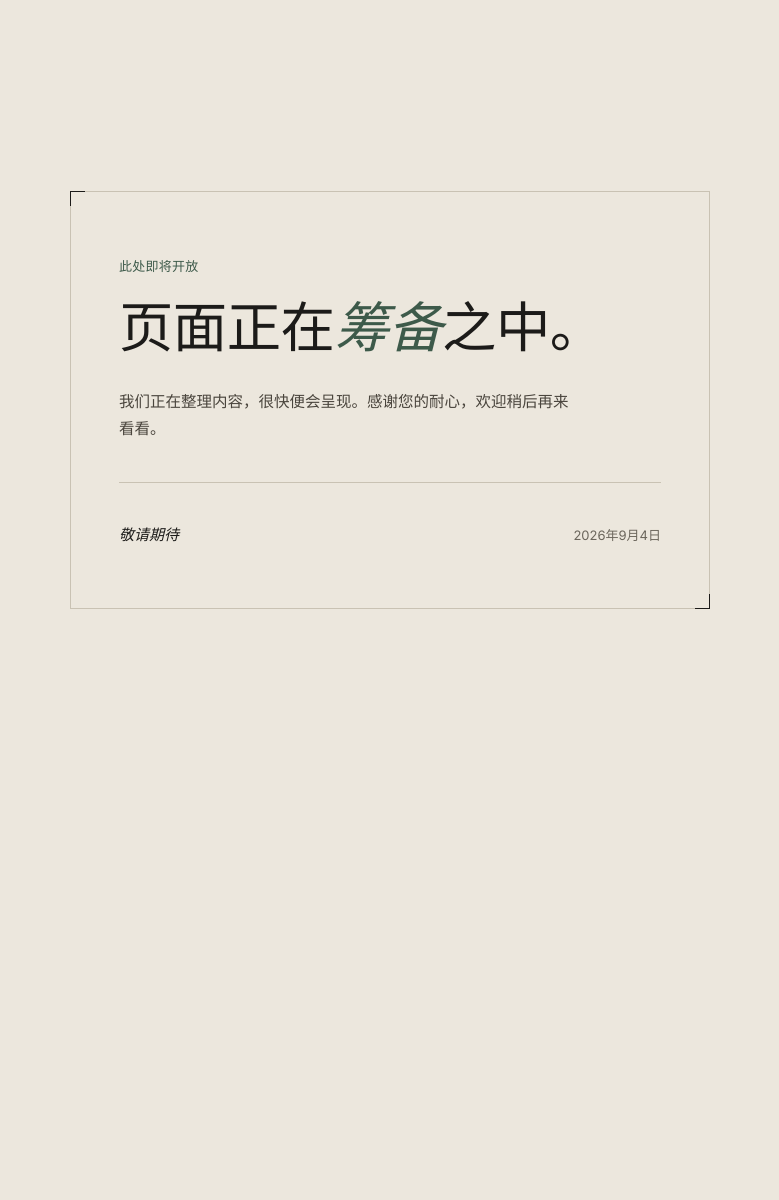
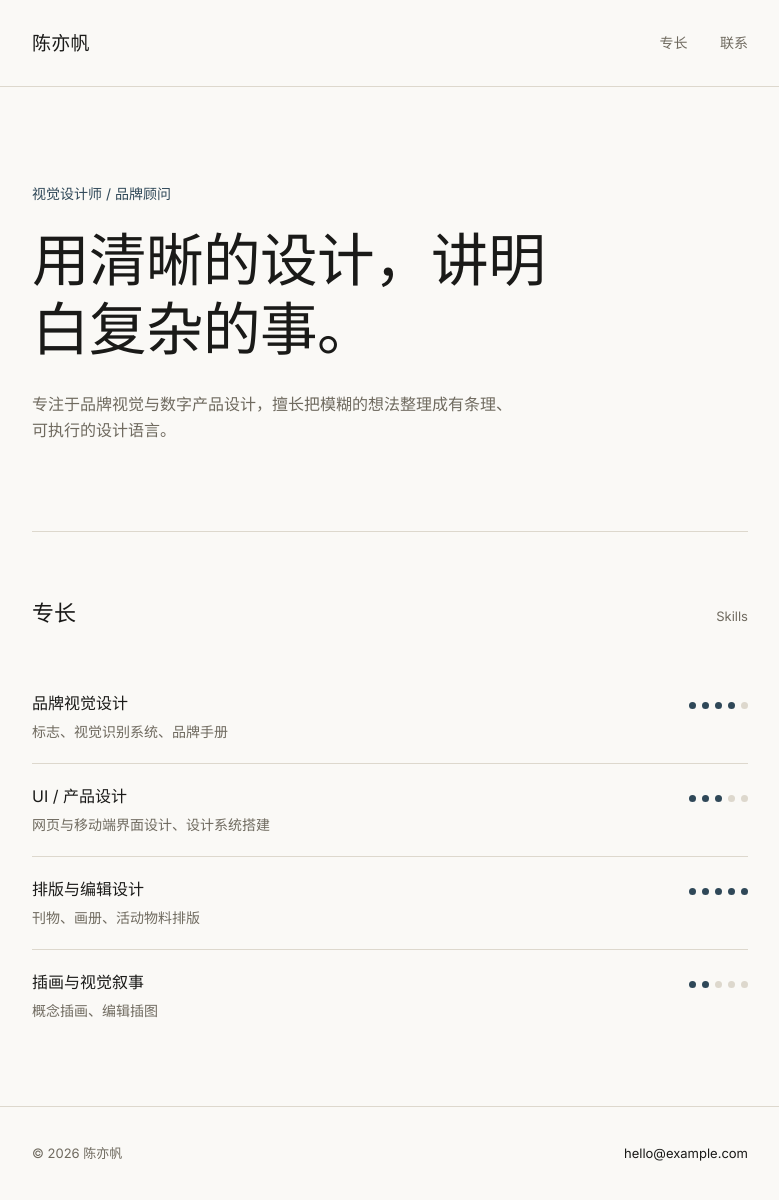
Before and after one commit to neo83765-cmd/vercel9, a website: page index.html in a window 1280 px wide. Shown: the whole page, without its empty margins (250-1029 px from the left). Before the commit the page ends 800 px from the top, so only its background shows below. Drawn offline with Linux system fonts and the light colour scheme.

Commit message:
Update index.html

```diff
--- a/index.html
+++ b/index.html
@@ -3,128 +3,252 @@
 <head>
 <meta charset="UTF-8">
 <meta name="viewport" content="width=device-width, initial-scale=1.0">
-<title>网站建设中</title>
+<title>陈亦帆 · 设计师</title>
 <style>
-  @import url('https://fonts.googleapis.com/css2?family=Newsreader:ital,wght@0,400;0,500;1,400&family=Inter:wght@400;500;600&display=swap');
+  @import url('https://fonts.googleapis.com/css2?family=Fraunces:opsz,wght@9..144,400;9..144,500;9..144,600&family=Inter:wght@400;500;600&display=swap');
 
   :root {
-    --ink: #1c1b19;
-    --paper: #ece7dd;
-    --line: #c9c2b3;
-    --accent: #3d5a4a;
+    --ink: #1a1a18;
+    --paper: #faf9f6;
+    --line: #ddd8cd;
+    --accent: #2f4858;
+    --muted: #6f6a5f;
   }
 
   * { box-sizing: border-box; margin: 0; padding: 0; }
-
-  html, body {
-    height: 100%;
-  }
 
   body {
     background: var(--paper);
     color: var(--ink);
     font-family: 'Inter', sans-serif;
-    display: flex;
-    align-items: center;
-    justify-content: center;
-    padding: 24px;
-    overflow: hidden;
+    line-height: 1.6;
   }
 
-  .frame {
-    width: 100%;
-    max-width: 640px;
-    border: 1px solid var(--line);
-    padding: 64px 48px;
-    position: relative;
+  .wrap {
+    max-width: 780px;
+    margin: 0 auto;
+    padding: 0 32px;
   }
 
-  .frame::before,
-  .frame::after {
-    content: "";
-    position: absolute;
-    width: 14px;
-    height: 14px;
-    border: 1px solid var(--ink);
+  /* ---- Header / nav ---- */
+  header {
+    border-bottom: 1px solid var(--line);
   }
-  .frame::before { top: -1px; left: -1px; border-right: none; border-bottom: none; }
-  .frame::after { bottom: -1px; right: -1px; border-left: none; border-top: none; }
 
-  .eyebrow {
-    font-size: 13px;
-    letter-spacing: 0.02em;
+  .nav-row {
+    max-width: 780px;
+    margin: 0 auto;
+    padding: 28px 32px;
+    display: flex;
+    justify-content: space-between;
+    align-items: center;
+  }
+
+  .mark {
+    font-family: 'Fraunces', serif;
+    font-size: 19px;
+    letter-spacing: 0.01em;
+  }
+
+  nav a {
+    color: var(--muted);
+    text-decoration: none;
+    font-size: 14px;
+    margin-left: 28px;
+  }
+
+  nav a:hover { color: var(--ink); }
+
+  /* ---- Hero ---- */
+  .hero {
+    padding: 96px 0 88px;
+  }
+
+  .hero .role {
+    font-size: 14px;
     color: var(--accent);
+    margin-bottom: 20px;
+  }
+
+  .hero h1 {
+    font-family: 'Fraunces', serif;
+    font-weight: 500;
+    font-size: clamp(2.4rem, 5.5vw, 3.6rem);
+    line-height: 1.2;
+    letter-spacing: -0.01em;
+    max-width: 14ch;
     margin-bottom: 28px;
   }
 
-  h1 {
-    font-family: 'Newsreader', serif;
-    font-weight: 400;
-    font-size: clamp(2.2rem, 6vw, 3.4rem);
-    line-height: 1.15;
-    letter-spacing: -0.01em;
-    margin-bottom: 24px;
+  .hero p {
+    font-size: 16px;
+    color: var(--muted);
+    max-width: 48ch;
   }
 
-  h1 em {
-    font-style: italic;
-    color: var(--accent);
+  /* ---- Skills ---- */
+  section {
+    padding: 64px 0;
+    border-top: 1px solid var(--line);
   }
 
-  p {
-    font-size: 15.5px;
-    line-height: 1.7;
-    max-width: 46ch;
-    color: #4a453d;
-  }
-
-  .rule {
-    width: 100%;
-    height: 1px;
-    background: var(--line);
-    margin: 40px 0;
-  }
-
-  .meta {
+  .section-head {
     display: flex;
     justify-content: space-between;
     align-items: baseline;
-    font-size: 13px;
-    color: #6b665c;
+    margin-bottom: 40px;
   }
 
-  .meta span:first-child {
-    font-family: 'Newsreader', serif;
-    font-style: italic;
-    font-size: 15px;
-    color: var(--ink);
+  .section-head h2 {
+    font-family: 'Fraunces', serif;
+    font-weight: 500;
+    font-size: 22px;
   }
 
-  @media (max-width: 520px) {
-    .frame { padding: 48px 28px; }
-    .meta { flex-direction: column; gap: 8px; align-items: flex-start; }
+  .section-head span {
+    font-size: 13px;
+    color: var(--muted);
+  }
+
+  .skill-row {
+    display: grid;
+    grid-template-columns: 1fr auto;
+    align-items: baseline;
+    gap: 16px;
+    padding: 20px 0;
+    border-bottom: 1px solid var(--line);
+  }
+
+  .skill-row:last-child { border-bottom: none; }
+
+  .skill-name {
+    font-size: 16px;
+  }
+
+  .skill-desc {
+    font-size: 14px;
+    color: var(--muted);
+    margin-top: 4px;
+  }
+
+  .skill-level {
+    display: flex;
+    gap: 6px;
+  }
+
+  .dot {
+    width: 7px;
+    height: 7px;
+    border-radius: 50%;
+    background: var(--line);
+  }
+
+  .dot.filled { background: var(--accent); }
+
+  /* ---- Footer ---- */
+  footer {
+    border-top: 1px solid var(--line);
+    padding: 36px 0;
+    display: flex;
+    justify-content: space-between;
+    align-items: center;
+    font-size: 13px;
+    color: var(--muted);
+  }
+
+  footer a {
+    color: var(--ink);
+    text-decoration: none;
+  }
+
+  @media (max-width: 560px) {
+    .nav-row { flex-direction: column; align-items: flex-start; gap: 12px; }
+    nav a { margin-left: 0; margin-right: 20px; }
+    .hero { padding: 64px 0 56px; }
+    .skill-row { grid-template-columns: 1fr; gap: 8px; }
+    footer { flex-direction: column; align-items: flex-start; gap: 8px; }
   }
 </style>
 </head>
 <body>
 
-  <div class="frame">
-    <div class="eyebrow">此处即将开放</div>
-    <h1>页面正在<em>筹备</em>之中。</h1>
-    <p>我们正在整理内容，很快便会呈现。感谢您的耐心，欢迎稍后再来看看。</p>
+  <header>
+    <div class="nav-row">
+      <div class="mark">陈亦帆</div>
+      <nav>
+        <a href="#skills">专长</a>
+        <a href="#contact">联系</a>
+      </nav>
+    </div>
+  </header>
 
-    <div class="rule"></div>
+  <div class="wrap">
 
-    <div class="meta">
-      <span>敬请期待</span>
-      <span id="today"></span>
-    </div>
+    <section class="hero" style="border-top:none;">
+      <div class="role">视觉设计师 / 品牌顾问</div>
+      <h1>用清晰的设计，讲明白复杂的事。</h1>
+      <p>专注于品牌视觉与数字产品设计，擅长把模糊的想法整理成有条理、可执行的设计语言。</p>
+    </section>
+
+    <section id="skills">
+      <div class="section-head">
+        <h2>专长</h2>
+        <span>Skills</span>
+      </div>
+
+      <div class="skill-row">
+        <div>
+          <div class="skill-name">品牌视觉设计</div>
+          <div class="skill-desc">标志、视觉识别系统、品牌手册</div>
+        </div>
+        <div class="skill-level">
+          <span class="dot filled"></span><span class="dot filled"></span>
+          <span class="dot filled"></span><span class="dot filled"></span><span class="dot"></span>
+        </div>
+      </div>
+
+      <div class="skill-row">
+        <div>
+          <div class="skill-name">UI / 产品设计</div>
+          <div class="skill-desc">网页与移动端界面设计、设计系统搭建</div>
+        </div>
+        <div class="skill-level">
+          <span class="dot filled"></span><span class="dot filled"></span>
+          <span class="dot filled"></span><span class="dot"></span><span class="dot"></span>
+        </div>
+      </div>
+
+      <div class="skill-row">
+        <div>
+          <div class="skill-name">排版与编辑设计</div>
+          <div class="skill-desc">刊物、画册、活动物料排版</div>
+        </div>
+        <div class="skill-level">
+          <span class="dot filled"></span><span class="dot filled"></span>
+          <span class="dot filled"></span><span class="dot filled"></span><span class="dot filled"></span>
+        </div>
+      </div>
+
+      <div class="skill-row">
+        <div>
+          <div class="skill-name">插画与视觉叙事</div>
+          <div class="skill-desc">概念插画、编辑插图</div>
+        </div>
+        <div class="skill-level">
+          <span class="dot filled"></span><span class="dot filled"></span>
+          <span class="dot"></span><span class="dot"></span><span class="dot"></span>
+        </div>
+      </div>
+    </section>
+
   </div>
 
-  <script>
-    document.getElementById('today').textContent =
-      new Date().toLocaleDateString('zh-CN', { year: 'numeric', month: 'long', day: 'numeric' });
-  </script>
+  <footer id="contact">
+    <div class="wrap" style="display:flex; justify-content:space-between; width:100%; padding:0 32px;">
+      <span>© 2026 陈亦帆</span>
+      <a href="mailto:hello@example.com">hello@example.com</a>
+    </div>
+  </footer>
 
 </body>
 </html>
```
